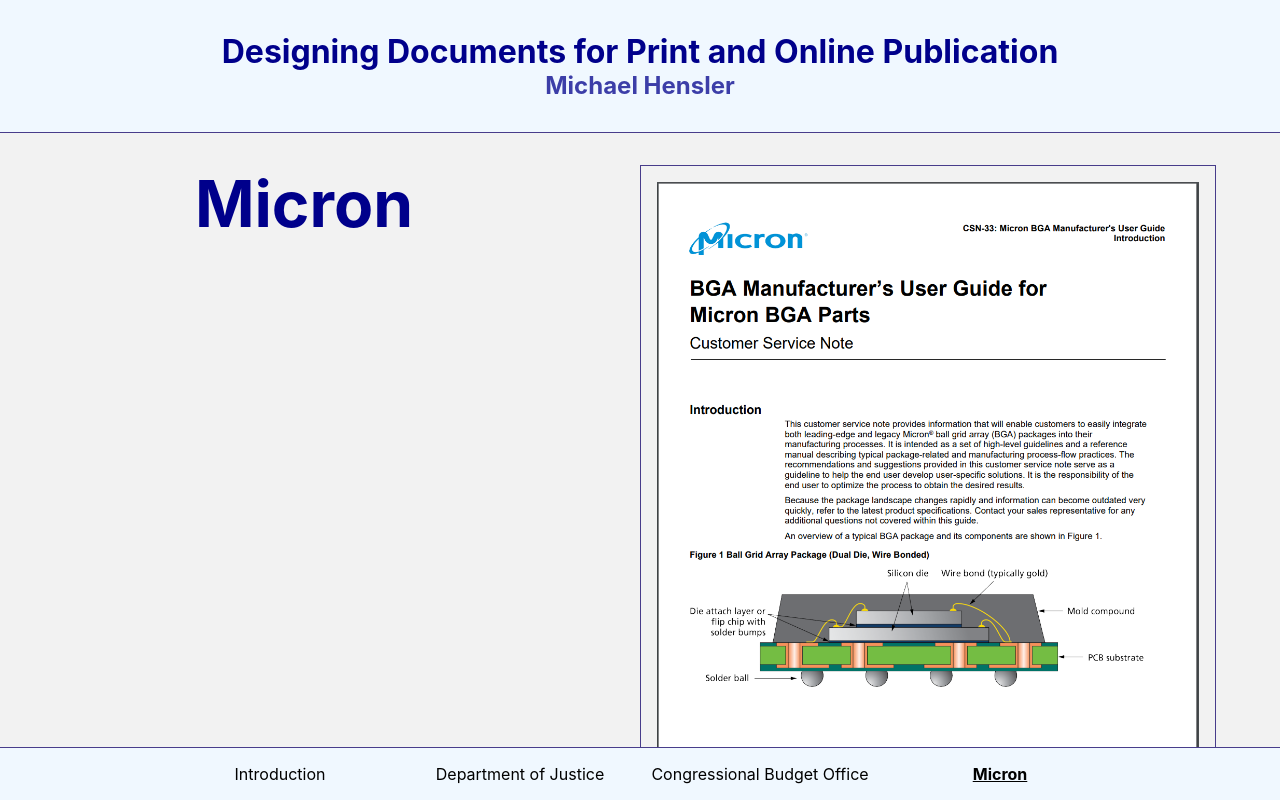
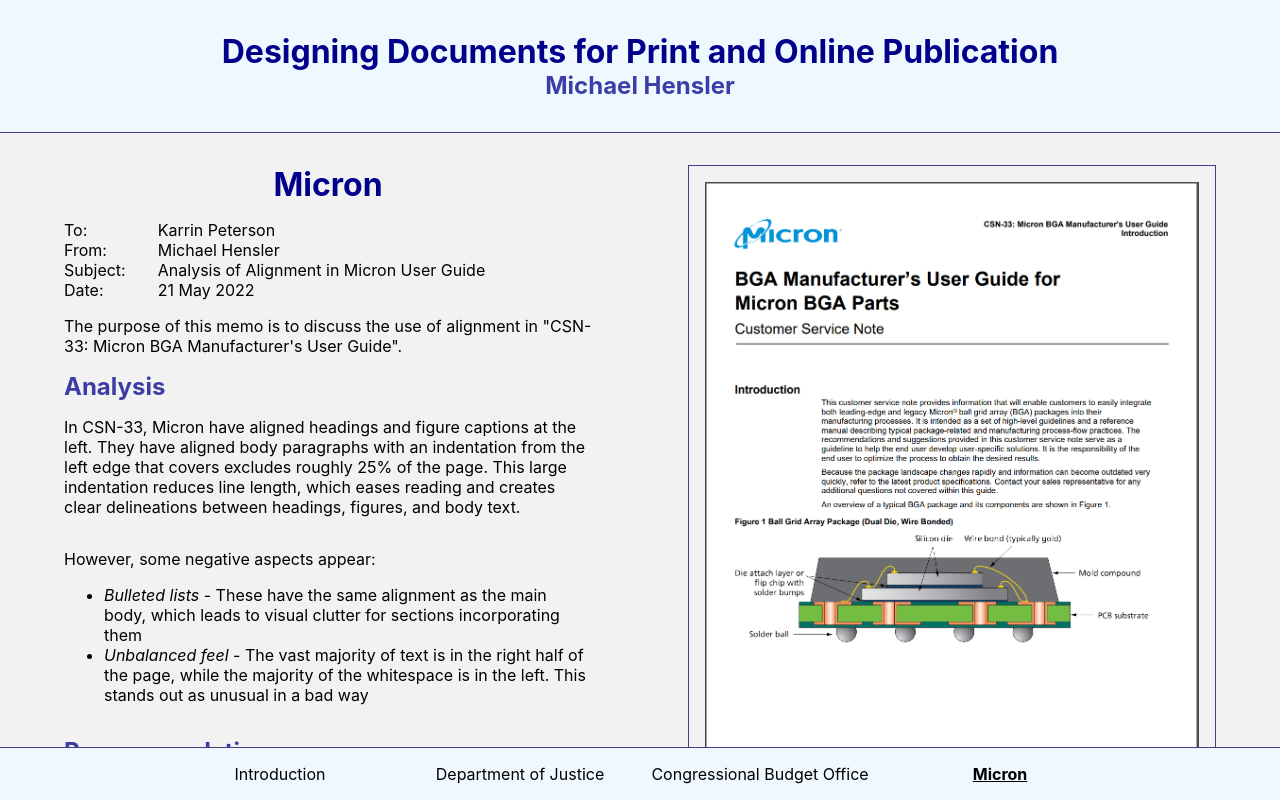
Before and after one commit to michens/tw, a Next.js app: page /micron in a window 1280 px wide. Built offline with nearby package versions, Linux system fonts and the light colour scheme.

Commit message:
submitted version

```diff
--- a/components/pdf.tsx
+++ b/components/pdf.tsx
@@ -1,5 +1,6 @@
 import styles from "../styles/Home.module.css";
 import Image, { StaticImageData } from "next/image";
+import { useCallback, useState } from "react";
 
 type PdfProps = {
   src: string;
@@ -8,20 +9,28 @@
   page?: number;
 };
 
-const Pdf = (props: PdfProps) => (
-  <figure className={styles.figure}>
+const Pdf = (props: PdfProps) => {
+  const [isPdf, setIsPdf] = useState(true);
+  const useFallback = useCallback(() => setIsPdf(false), []);
+
+  return (
+    <figure
+      className={isPdf ? styles.figure : `${styles.figure} ${styles.fallback}`}
+    >
       <object
         data={`${props.src}#page=${props.page ?? 1}&toolbar=0&view=FitH`}
         type="application/pdf"
-      height="100%"
-      width="100%"
+        height={isPdf ? "100%" : "auto"}
       >
-      {props.fallback ? <Image alt="" src={props.fallback} /> : null}
+        {props.fallback ? (
+          <Image alt="" src={props.fallback} onLoad={useFallback} />
+        ) : null}
       </object>
       <figcaption className={styles.figcaption}>
         <a href={props.src}>{props.caption ?? props.src}</a>
       </figcaption>
     </figure>
   );
+};
 
 export { Pdf };
--- a/pages/_app.tsx
+++ b/pages/_app.tsx
@@ -4,14 +4,21 @@
 
 import { Footer } from "../components/footer";
 import { Header } from "../components/header";
+import Head from "next/head";
 
 function App({ Component, pageProps }: AppProps) {
   return (
-    <div className={styles.app}>
-      <Header />
-      <Component {...pageProps} />
-      <Footer />
-    </div>
+    <>
+      <Head>
+        <link rel="icon" href="/favicon.ico" />
+      </Head>
+
+      <div className={styles.app}>
+        <Header />
+        <Component {...pageProps} />
+        <Footer />
+      </div>
+    </>
   );
 }
 
--- a/pages/cbo.tsx
+++ b/pages/cbo.tsx
@@ -76,12 +76,11 @@
   return (
     <div className={styles.container}>
       <Head>
-        <title>CBO</title>
-        <link rel="icon" href="/favicon.ico" />
+        <title>Congressional Budget Office</title>
       </Head>
 
       <main className={styles.main}>
-        <Questions title="CBO" questions={questions} />
+        <Questions title="Congressional Budget Office" questions={questions} />
         <Pdf
           src="https://www.cbo.gov/sites/default/files/113th-congress-2013-2014/reports/43907-BudgetOutlook.pdf"
           page={23}
--- a/pages/doj.tsx
+++ b/pages/doj.tsx
@@ -79,12 +79,11 @@
   return (
     <div className={styles.container}>
       <Head>
-        <title>US DOJ</title>
-        <link rel="icon" href="/favicon.ico" />
+        <title>Department of Justice</title>
       </Head>
 
       <main className={styles.main}>
-        <Questions title="DOJ" questions={questions} />
+        <Questions title="Department of Justice" questions={questions} />
         <Pdf
           src="https://www.justice.gov/sites/default/files/uspc/legacy/2010/08/27/uspc-manual111507.pdf"
           page={59}
--- a/pages/micron.tsx
+++ b/pages/micron.tsx
@@ -1,7 +1,6 @@
 import type { NextPage } from "next";
 import Head from "next/head";
 import { Pdf } from "../components/pdf";
-import { Questions } from "../components/questions";
 import styles from "../styles/Home.module.css";
 import micron from "../public/micron.png";
 
@@ -10,11 +9,61 @@
     <div className={styles.container}>
       <Head>
         <title>Micron</title>
-        <link rel="icon" href="/favicon.ico" />
       </Head>
 
       <main className={styles.main}>
-        <Questions title="Micron" questions={[]} />
+        <article className={styles.article}>
+          <h1 className={styles.title}>Micron</h1>
+          <div className={styles.memoHead}>
+            <span>To:</span>
+            <span>Karrin Peterson</span>
+            <span>From:</span>
+            <span>Michael Hensler</span>
+            <span>Subject:</span>
+            <span>Analysis of Alignment in Micron User Guide</span>
+            <span>Date:</span>
+            <span>21 May 2022</span>
+          </div>
+          <p>
+            The purpose of this memo is to discuss the use of alignment in
+            &quot;CSN-33: Micron BGA Manufacturer&apos;s User Guide&quot;.
+          </p>
+          <h2>Analysis</h2>
+          <p>
+            In CSN-33, Micron have aligned headings and figure captions at the
+            left. They have aligned body paragraphs with an indentation from the
+            left edge that covers excludes roughly 25% of the page. This large
+            indentation reduces line length, which eases reading and creates
+            clear delineations between headings, figures, and body text.
+          </p>
+          <p>
+            However, some negative aspects appear:
+            <ul>
+              <li>
+                <em>Bulleted lists</em> - These have the same alignment as the
+                main body, which leads to visual clutter for sections
+                incorporating them
+              </li>
+              <li>
+                <em>Unbalanced feel</em> - The vast majority of text is in the
+                right half of the page, while the majority of the whitespace is
+                in the left. This stands out as unusual in a bad way
+              </li>
+            </ul>
+          </p>
+          <h2>Recommendation</h2>
+          <p>
+            Add a small indentation to bulleted lists to help them visually
+            stand out from the surrounding text.
+          </p>
+          <p>
+            To balance the page while maintaining readability of the lines,
+            divide the left margin space equally between the left and right. The
+            page has more than enough separation in styles between headings and
+            body text to ensure that a reduced left margin will not induce
+            confusion.
+          </p>
+        </article>
         <Pdf
           src="https://media-www.micron.com/-/media/client/global/documents/products/customer-service-note/csn33_bga_user_guide.pdf?rev=c99754802d0547e59ccb6fd83f734991"
           caption="Micron Technology, Inc."
--- a/styles/Home.module.css
+++ b/styles/Home.module.css
@@ -9,7 +9,6 @@
   padding: 2rem 4rem;
   overflow: auto;
   background-color: #f2f2f2;
-  align-items: center;
   display: grid;
   justify-content: center;
 }
@@ -17,16 +16,33 @@
 .main {
   height: 100%;
   max-width: 100rem;
-  align-items: center;
+  align-items: flex-start;
   display: grid;
   grid-template-columns: 1fr 1fr;
+  column-gap: 6rem;
+}
+
+.memoHead {
+  column-gap: 2rem;
+  display: grid;
+  grid-template-columns: min-content auto;
+  grid-auto-rows: auto;
+  margin-top: 1rem;
 }
 
 .article {
   display: flex;
-  height: 100%;
   flex-direction: column;
-  margin-right: 6rem;
+  max-width: 50rem;
+}
+
+.article a {
+  color: darkblue;
+  opacity: 75%;
+}
+
+.article a:hover {
+  text-decoration: underline;
 }
 
 .figure {
@@ -35,6 +51,10 @@
   height: 100%;
   padding: 1em;
   border: 1px solid darkslateblue;
+}
+
+.fallback {
+  height: auto;
 }
 
 .figcaption {
@@ -59,14 +79,20 @@
   grid-template-columns: 1fr 1fr 1fr 1fr;
   justify-content: center;
   align-items: center;
-  padding-top: 1rem;
+  padding: 1rem;
+  row-gap: 1rem;
 }
 
 @media (max-width: 1024px) {
+  .article {
+    margin-right: 0;
+  }
+
   .main {
     grid-template-columns: 1fr;
-    grid-template-rows: 1fr 1fr;
+    grid-template-rows: auto 100%;
   }
+
   .nav {
     grid-template-columns: 1fr 1fr;
     grid-template-rows: 1fr 1fr;
@@ -78,7 +104,6 @@
   justify-content: center;
   align-items: center;
   min-width: 15rem;
-  padding-bottom: 1em;
   flex-grow: 1;
 }
 
@@ -102,17 +127,6 @@
 }
 
 .title {
-  font-size: 4rem;
-}
-
-.title,
-.description {
+  font-size: 2em;
   text-align: center;
 }
-
-@media (max-width: 600px) {
-  .grid {
-    width: 100%;
-    flex-direction: column;
-  }
-}
```
Also changed, not shown: components/memo.tsx (added, +22 -0 lines), pages/index.tsx (+18 -6 lines), 1 other file (tests, documents, lock files or other folders). Lines whose indentation alone changed are shown as unchanged.
